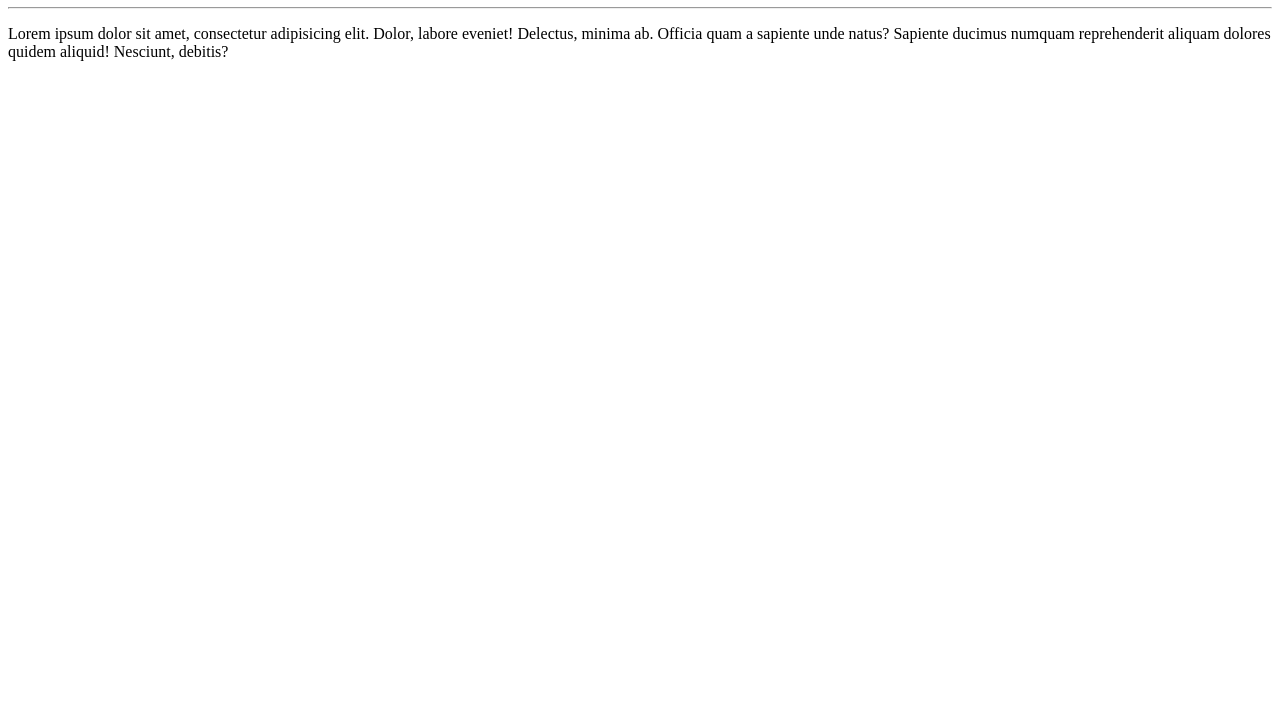
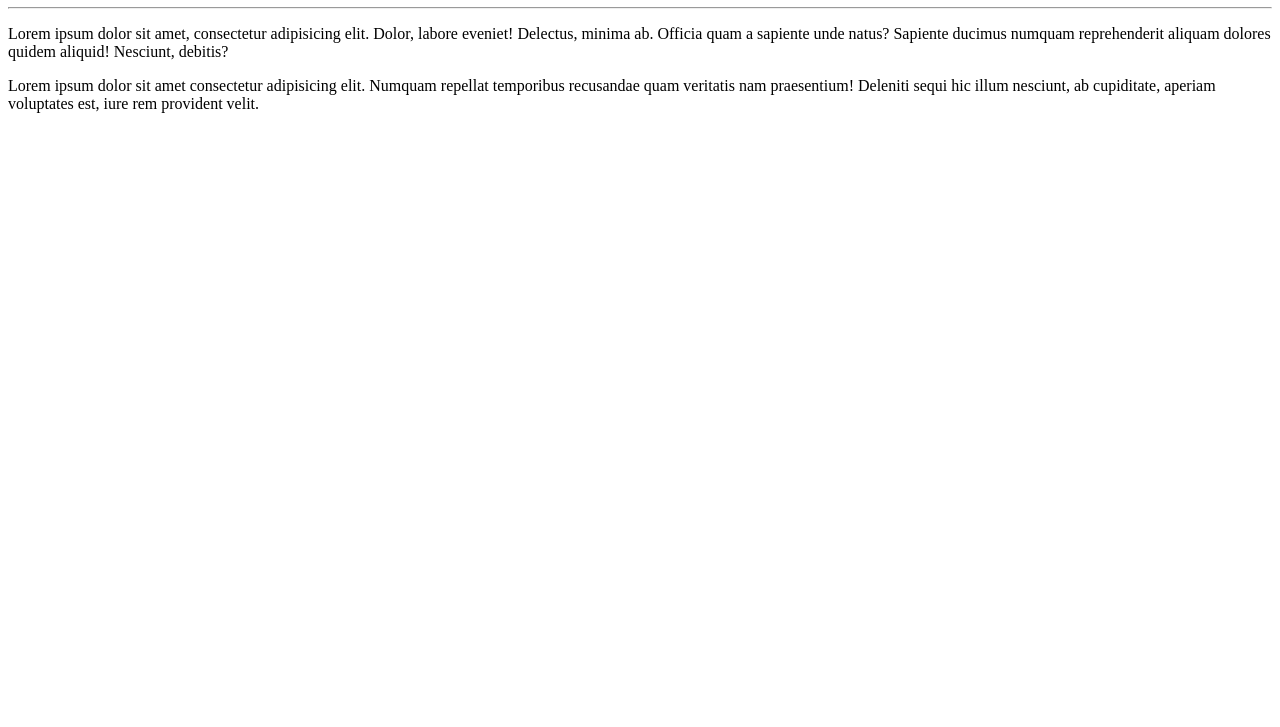
Before and after one commit to mjoaomateus10-coder/Ola-mundo, a plain HTML site: page site-exemplo/index.html in a window 1280 px wide. Shown: the part 73-800 px from the top of the page. Drawn offline with Linux system fonts and the light colour scheme.

Commit message:
adicionei um parágrafo

```diff
--- a/site-exemplo/index.html
+++ b/site-exemplo/index.html
@@ -9,5 +9,6 @@
     <h1>Olá, mundo</h1>
     <hr>
     <p>Lorem ipsum dolor sit amet, consectetur adipisicing elit. Dolor, labore eveniet! Delectus, minima ab. Officia quam a sapiente unde natus? Sapiente ducimus numquam reprehenderit aliquam dolores quidem aliquid! Nesciunt, debitis?</p>
+    <p>Lorem ipsum dolor sit amet consectetur adipisicing elit. Numquam repellat temporibus recusandae quam veritatis nam praesentium! Deleniti sequi hic illum nesciunt, ab cupiditate, aperiam voluptates est, iure rem provident velit.</p>
 </body>
 </html>
```
